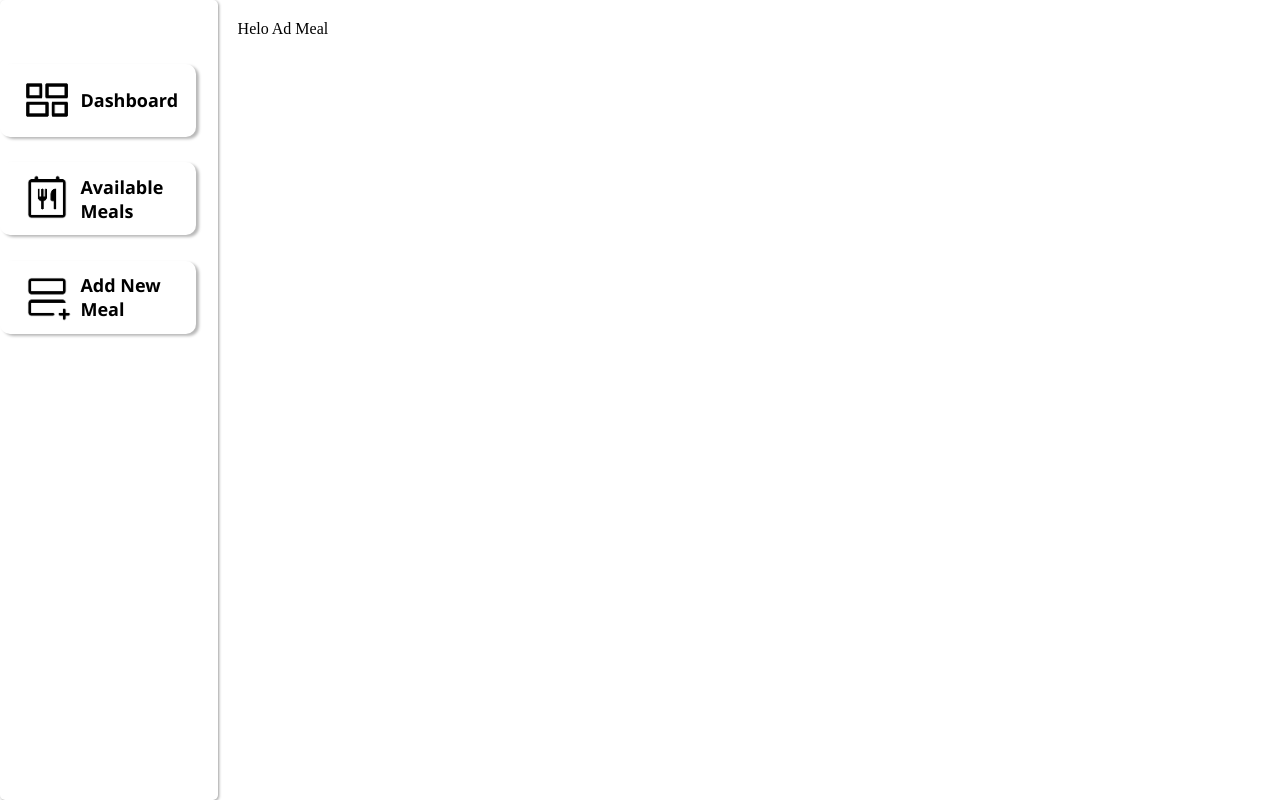
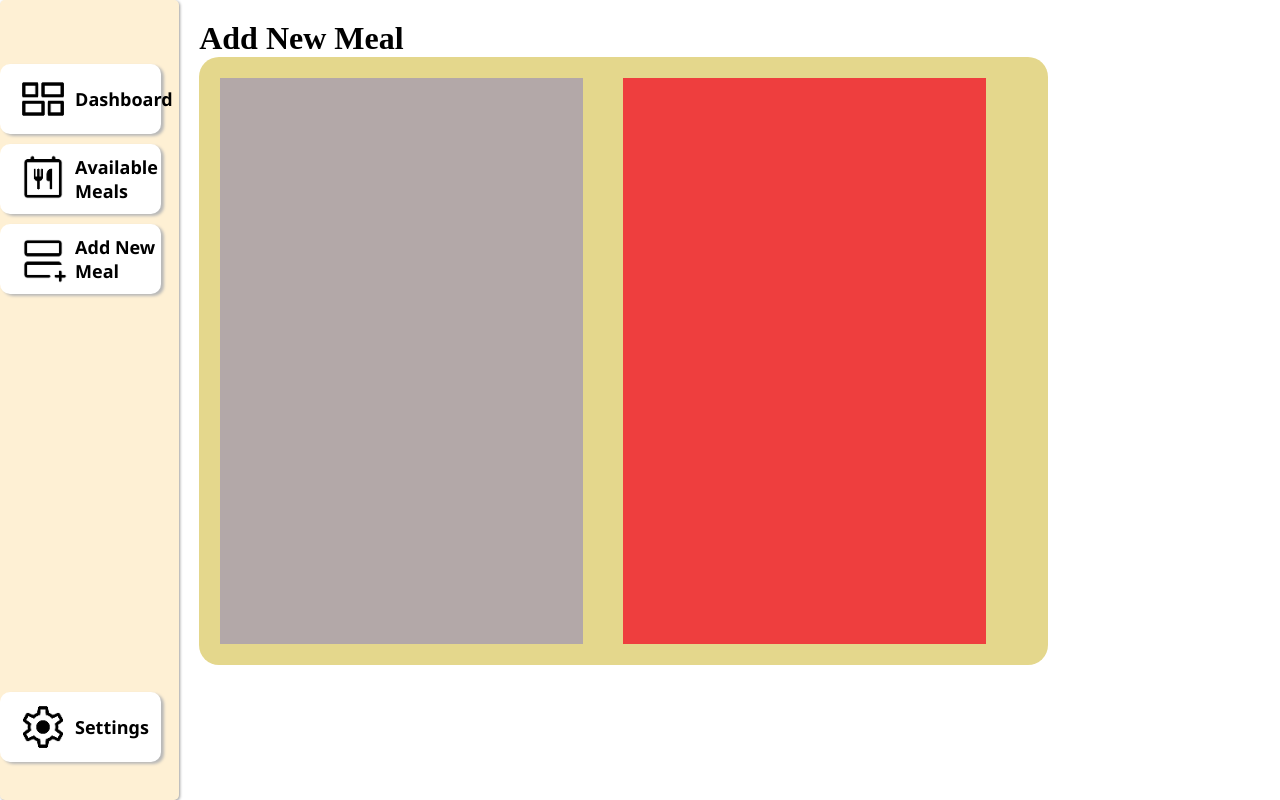
Before and after one commit to MondliWentandane/GoGrillDashboard, a React (Vite) app: page /addMealsP in a window 1280 px wide. Built offline with nearby package versions, Linux system fonts and the light colour scheme.

Commit message:
Here I am doing the Add Form for adding new meal

```diff
--- a/src/App.tsx
+++ b/src/App.tsx
@@ -5,6 +5,7 @@ import Dashboard from './pages/Dashboard'
 import AddMealPage from './pages/AddMealPage'
 import Navbar from './Components/Navbar'
 import AvailableMealsPage from './pages/AvailableMealsPage'
+import SettingPage from './pages/SettingPage'
 
 function App() {
 
@@ -17,6 +18,7 @@ function App() {
             <Route path='/' element={<Dashboard/>}/>
             <Route path='/mealsList' element={<AvailableMealsPage/>}/>
             <Route path='/addMealsP' element={<AddMealPage/>}/>
+            <Route path='/settingsP' element={<SettingPage/>}/>
           </Routes>
         </div>
       </div>
--- a/src/Components/Navbar.tsx
+++ b/src/Components/Navbar.tsx
@@ -4,6 +4,7 @@ import SectionHolder from './SectionHolder'
 import dashIcon from "../assets/icons/dashboardIconBlack.png"
 import mealsIcon from "../assets/icons/mealsIconBlack.png"
 import addIcon from "../assets/icons/addIconBlack.png"
+import settiongIcon from "../assets/icons/settingIconBlack.png"
 
 const Navbar: React.FC = () => {
   return (
@@ -13,6 +14,9 @@ const Navbar: React.FC = () => {
         <SectionHolder pagePath='/mealsList' iconUrl={mealsIcon} text='Available Meals'/>
         <SectionHolder pagePath='/addMealsP' iconUrl={addIcon} text='Add New Meal'/>
       </div>
+      <div className='sectTwo'>
+        <SectionHolder pagePath='/settingsP' iconUrl={settiongIcon} text='Settings'/>
+      </div>
     </nav>
   )
 }
--- a/src/Components/NewOrderCard.tsx
+++ b/src/Components/NewOrderCard.tsx
@@ -17,7 +17,7 @@ const NewOrderCard:React.FC<TheProps> = ({orderNo, mealName, quantity, delivery,
   return (
     <div className='cardNew'>
         <div className='imgHolder' style={{backgroundImage:`url(${imgUrl})`}}>
-            <div className='statusCard'><p>Not Ready</p></div>
+            <div className='statusCard'><strong>Not Ready</strong></div>
         </div>
         <div className="infoBottom">
             <div>
--- a/src/pages/AddMealPage.tsx
+++ b/src/pages/AddMealPage.tsx
@@ -1,9 +1,18 @@
 import React from 'react'
+import '../styles/AddMealsStyles.css'
 
 const AddMealPage:React.FC = () => {
   return (
-    <div>
-      Helo Ad Meal
+    <div style={{width:"1005", height:"100%", fontFamily:"ui-rounded"}}>
+      <h1> <strong>Add New Meal</strong></h1>
+      <div className='addContainer'>
+      <div style={{width:"45%", backgroundColor:"#b3a8a8", height:"100%"}}>
+
+      </div>
+      <div style={{width:"45%", backgroundColor:"#ee3e3e", height:"100%"}}>
+
+      </div>
+    </div>
     </div>
   )
 }
--- /dev/null
+++ b/src/pages/SettingPage.tsx
@@ -0,0 +1,11 @@
+import React from 'react'
+
+const SettingPage = () => {
+  return (
+    <div>
+      <strong>FAQ</strong>
+    </div>
+  )
+}
+
+export default SettingPage
--- a/src/styles/AddMealsStyles.css
+++ b/src/styles/AddMealsStyles.css
@@ -0,0 +1,10 @@
+.addContainer{
+    width: 80%;
+    height: 80%;
+    background-color: rgb(228, 215, 140);
+    border-radius: 20px;
+    padding: 2%;
+    display: flex;
+    flex-direction: row;
+    gap: 5%;
+}
--- a/src/styles/NavStyles.css
+++ b/src/styles/NavStyles.css
@@ -1,7 +1,7 @@
 
 .mainNav{
-    background-color: rgb(255, 255, 255);
-    width: 17%; /* 10% of parent width */
+    background-color: rgba(250, 183, 59, 0.216);
+    width: 14%; /* 10% of parent width */
     min-height: 100vh; /* Full viewport height */
     height: 100%; /* Takes full height of parent */
 
@@ -13,14 +13,23 @@
     flex-direction: column;
     justify-content: space-between;
     padding-top: 5%;
-    padding-bottom: 10%;
+    padding-bottom: 3%;
     border-radius: 5px;
     box-shadow: 1px 1px 3px rgb(156, 156, 156);
+    justify-content: space-between;
 }
 
 .sectOne{
     display: flex;
     flex-direction: column;
-    gap: 7%;
-    height: 60%;
+    gap: 3%;
+    height: 50%;
 }
+
+.sectTwo{
+    display: flex;
+    flex-direction: column;
+    gap: 3%;
+    height: 50%;
+    justify-content: end;
+}
--- a/src/styles/SearchHoStyle.css
+++ b/src/styles/SearchHoStyle.css
@@ -7,4 +7,5 @@
     padding-left: 10%;
     font-size: large;
     font-family: 'Segoe UI', Tahoma, Geneva, Verdana, sans-serif;
+    background-color: rgb(255, 255, 255);
 }
```
Also changed, not shown: src/Components/InputComp.tsx (added, +11 -0 lines).
